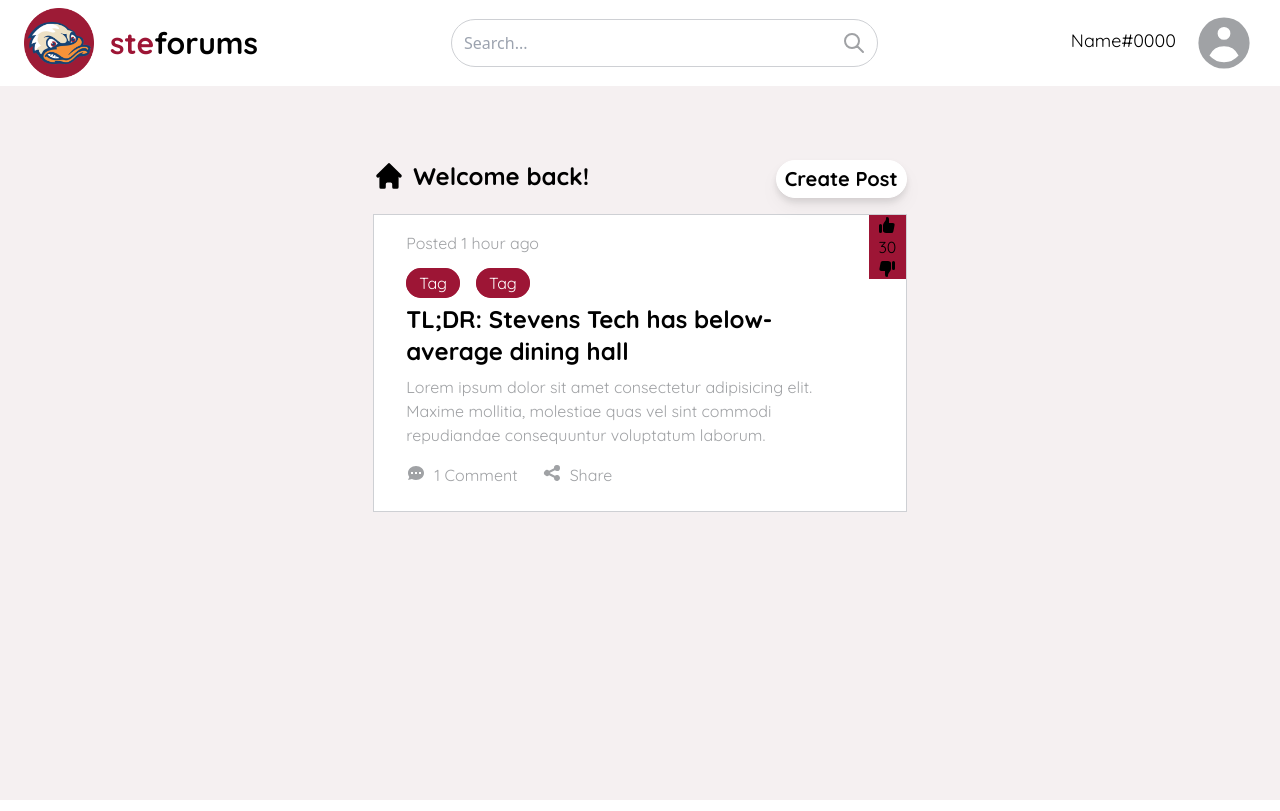
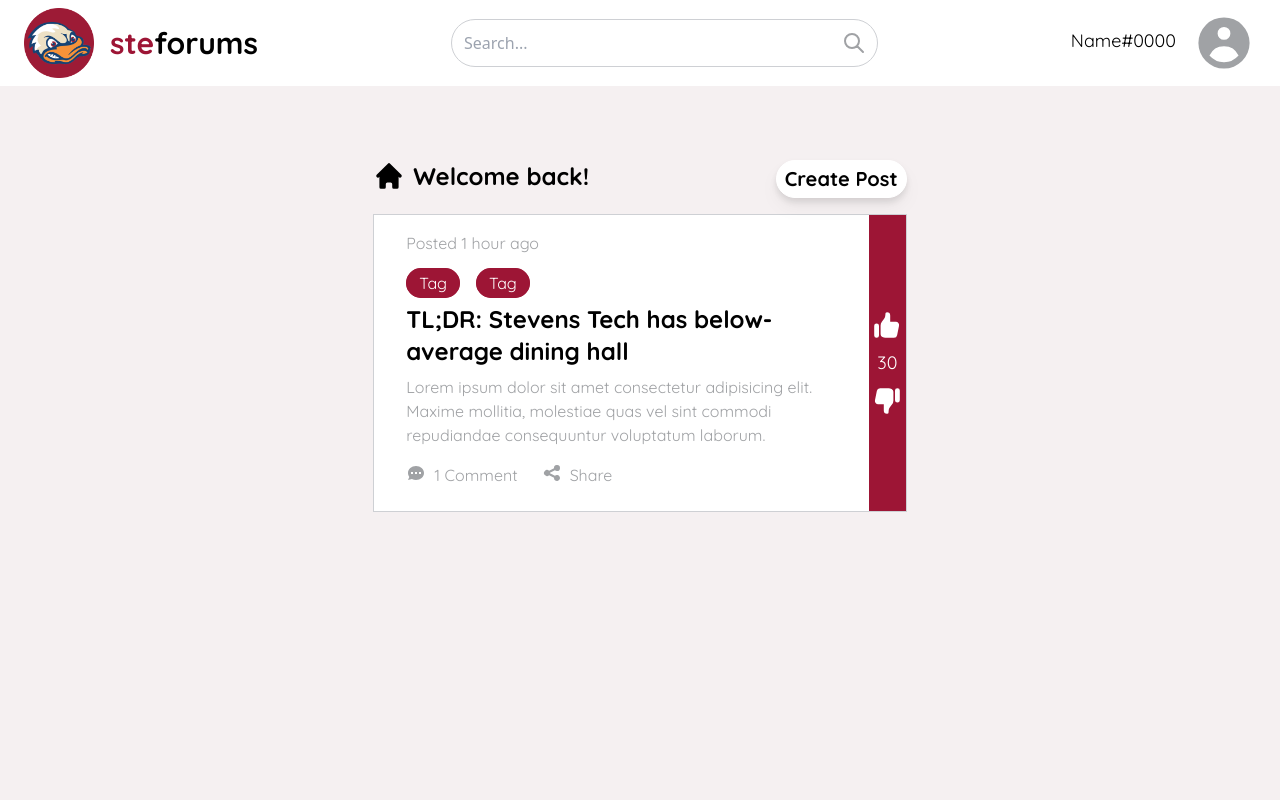
Before and after one commit to iscii/stevens-forums, a Next.js app: page / in a window 1280 px wide. Built offline with nearby package versions, Linux system fonts and the light colour scheme.

Commit message:
Notecard done

```diff
--- a/components/Notecard.js
+++ b/components/Notecard.js
@@ -1,40 +1,48 @@
 function Notecard() {
 	return (
-		<div className="w-full h-min bg-pri-white flex font-quicksand">
+		<div className="w-full h-min flex bg-pri-white font-quicksand">
 			<div className="flex flex-col">
 				<div className="w-full px-8 leading-6">
 					<p className="text-gray-300 py-4">Posted 1 hour ago</p>
-					<div className="w-min h-min">
-						<span className="px-3 py-1 text-pri-white mr-4 bg-pri-red border rounded-3xl border-pri-red">Tag</span>
-						<span className="px-3 py-1 text-pri-white bg-pri-red border rounded-3xl border-pri-red">Tag</span>
+					<div className="w-min h-min flex">
+						<button className="mr-4"><span className="px-3 py-1 text-pri-white bg-pri-red border rounded-3xl border-pri-red">Tag</span></button>
+						<button className="mr-4"><span className="px-3 py-1 text-pri-white bg-pri-red border rounded-3xl border-pri-red">Tag</span></button>
 					</div>
 					<h1 className="font-bold text-2xl my-2">TL;DR: Stevens Tech has below-average dining hall <food></food></h1>
 					<p className="text-base text-gray-300">Lorem ipsum dolor sit amet consectetur adipisicing elit. Maxime mollitia,
 						molestiae quas vel sint commodi repudiandae consequuntur voluptatum laborum.</p>
 				</div>
 				<div className="mt-4 w-full px-8 pb-6 flex">
-					<span className="flex mr-6 text-gray-300">
+					<button className="mr-6">
+						<span className="flex text-gray-300">
 							<svg className="fill-gray-300 h-5 w-5 mr-2" xmlns="http://www.w3.org/2000/svg" viewBox="0 0 20 20">
 								<path fill-rule="evenodd" d="M18 10c0 3.866-3.582 7-8 7a8.841 8.841 0 01-4.083-.98L2 17l1.338-3.123C2.493 12.767 2 11.434 2 10c0-3.866 3.582-7 8-7s8 3.134 8 7zM7 9H5v2h2V9zm8 0h-2v2h2V9zM9 9h2v2H9V9z" clip-rule="evenodd" />
 							</svg>
 							1 Comment
 						</span>
+					</button>
+					<button>
 						<span className="flex text-gray-300">
 							<svg className="fill-gray-300 h-5 w-5 mr-2" xmlns="http://www.w3.org/2000/svg" viewBox="0 0 20 20">
 								<path d="M15 8a3 3 0 10-2.977-2.63l-4.94 2.47a3 3 0 100 4.319l4.94 2.47a3 3 0 10.895-1.789l-4.94-2.47a3.027 3.027 0 000-.74l4.94-2.47C13.456 7.68 14.19 8 15 8z" />
 							</svg>
 							Share
 						</span>
+					</button>
 				</div>
 			</div>
-			<div className="w-1/6 h-full flex flex-col float-right justify-center items-center bg-pri-red">
-				<svg xmlns="http://www.w3.org/2000/svg" class="h-5 w-5" viewBox="0 0 20 20" fill="currentColor">
+			<div className="w-1/6 min-h-full text-pri-white text-lg flex flex-col justify-center float-right items-center bg-pri-red">
+				<button>
+					<svg className="h-8 w-8 fill-pri-white my-2" xmlns="http://www.w3.org/2000/svg" viewBox="0 0 20 20">
 						<path d="M2 10.5a1.5 1.5 0 113 0v6a1.5 1.5 0 01-3 0v-6zM6 10.333v5.43a2 2 0 001.106 1.79l.05.025A4 4 0 008.943 18h5.416a2 2 0 001.962-1.608l1.2-6A2 2 0 0015.56 8H12V4a2 2 0 00-2-2 1 1 0 00-1 1v.667a4 4 0 01-.8 2.4L6.8 7.933a4 4 0 00-.8 2.4z" />
 					</svg>
+				</button>
 				30
-				<svg xmlns="http://www.w3.org/2000/svg" class="h-5 w-5" viewBox="0 0 20 20" fill="currentColor">
+				<button>
+					<svg class="h-8 w-8 fill-pri-white my-2" xmlns="http://www.w3.org/2000/svg" viewBox="0 0 20 20">
 						<path d="M18 9.5a1.5 1.5 0 11-3 0v-6a1.5 1.5 0 013 0v6zM14 9.667v-5.43a2 2 0 00-1.105-1.79l-.05-.025A4 4 0 0011.055 2H5.64a2 2 0 00-1.962 1.608l-1.2 6A2 2 0 004.44 12H8v4a2 2 0 002 2 1 1 0 001-1v-.667a4 4 0 01.8-2.4l1.4-1.866a4 4 0 00.8-2.4z" />
 					</svg>
+				</button>
 			</div>
 		</div>
 	)
--- a/pages/index.js
+++ b/pages/index.js
@@ -15,8 +15,11 @@ export default function Home() {
 					@import url('https://fonts.googleapis.com/css2?family=Quicksand:wght@300;400;500;700&display=swap');
 				</style>
 			</Head>
+
 			<Nav />
+
 			<span className="flex h-screen v-screen bg-pink-100">
+
 				<span className="h-5/6 w-5/12	 m-auto mt-36">
 					<div className="flex justify-between my-4">
 						<span className="text-2xl font-quicksand font-bold flex align-center">
@@ -29,9 +32,11 @@ export default function Home() {
 							<a className="text-xl font-quicksand font-bold bg-pri-white border border-pri-white drop-shadow-lg rounded-3xl px-2 py-1">Create Post</a>
 						</Link>
 					</div>
+
 					<div className="w-auto h-auto border border-solid border-gray-200">
 						<Notecard />
 					</div>
+
 				</span>
 			</span>
 		</div>
```
Lines whose indentation alone changed are shown as unchanged.
